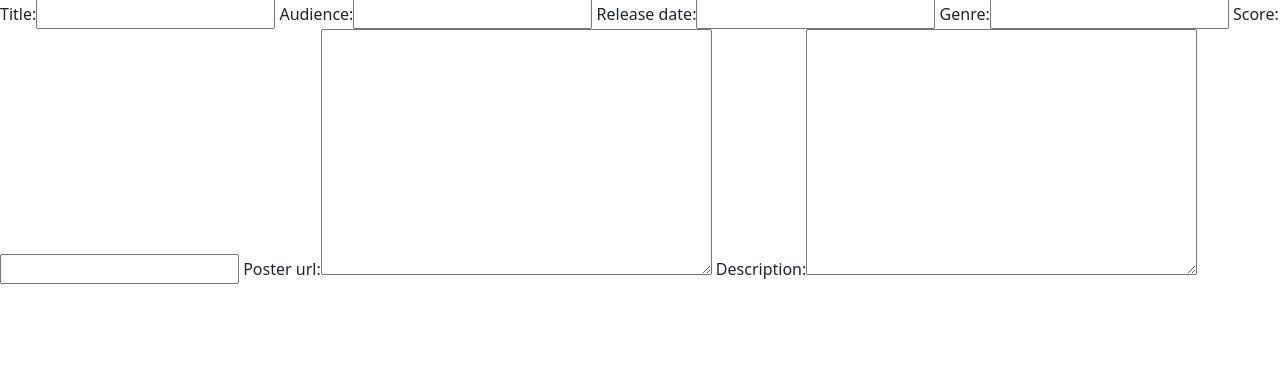
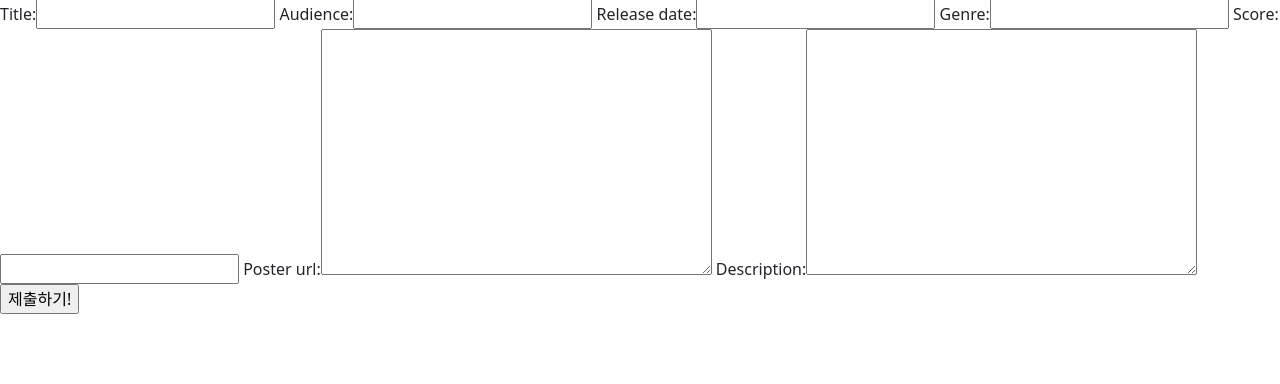
Before and after one commit to holawan/Django_article2, a Django app: page /movies/create/ in a window 1280 px wide. Shown: the part 57-441 px from the top of the page. Run offline with Django 3.2, Linux system fonts and the light colour scheme.

Commit message:
crate 제출 눌러도 index로 redirect 안되는 문제 발생

```diff
--- a/movies/templates/movies/create.html
+++ b/movies/templates/movies/create.html
@@ -6,6 +6,7 @@
 
   <form action="" request='POST'>
     {{form}}
+    <input type="submit" value="제출하기!">
   </form>
 
 
```
